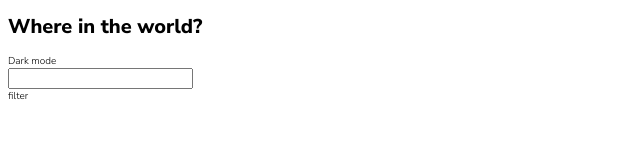
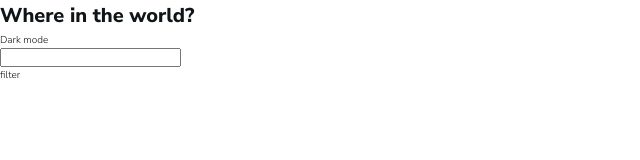
Before and after one commit to KouroshBhl/REST-Countries, a website built with Parcel: page index.html in a window 1280 px wide. Shown: the whole page, without its empty margins (0-640 px from the left). Built offline with nearby package versions, Linux system fonts and the light colour scheme.

Commit message:
Global Resets

```diff
--- a/src/sass/_base.scss
+++ b/src/sass/_base.scss
@@ -6,10 +6,21 @@ $text-color: hsl(200, 15%, 8%);
 $dark-gray-input: hsl(0, 0%, 52%);
 $light-gray-background: hsl(0, 0%, 98%);
 
+*,
+*::before,
+*::after {
+  margin: 0;
+  padding: 0;
+  box-sizing: inherit;
+}
 html {
   font-size: 62.5%; //1rem = 10px
   box-sizing: border-box;
 }
 body {
   font-family: 'Nunito Sans', sans-serif;
+  line-height: 0;
+  font-weight: 300;
+  color: $text-color;
+  line-height: 1.6;
 }
--- a/src/sass/_layouts.scss
+++ b/src/sass/_layouts.scss
@@ -1,2 +1,5 @@
 .container {
+  max-width: 144rem;
+  min-height: 100vh;
+  margin: 0 auto;
 }
```
Also changed, not shown: src/style/style.css, 1 other file.
